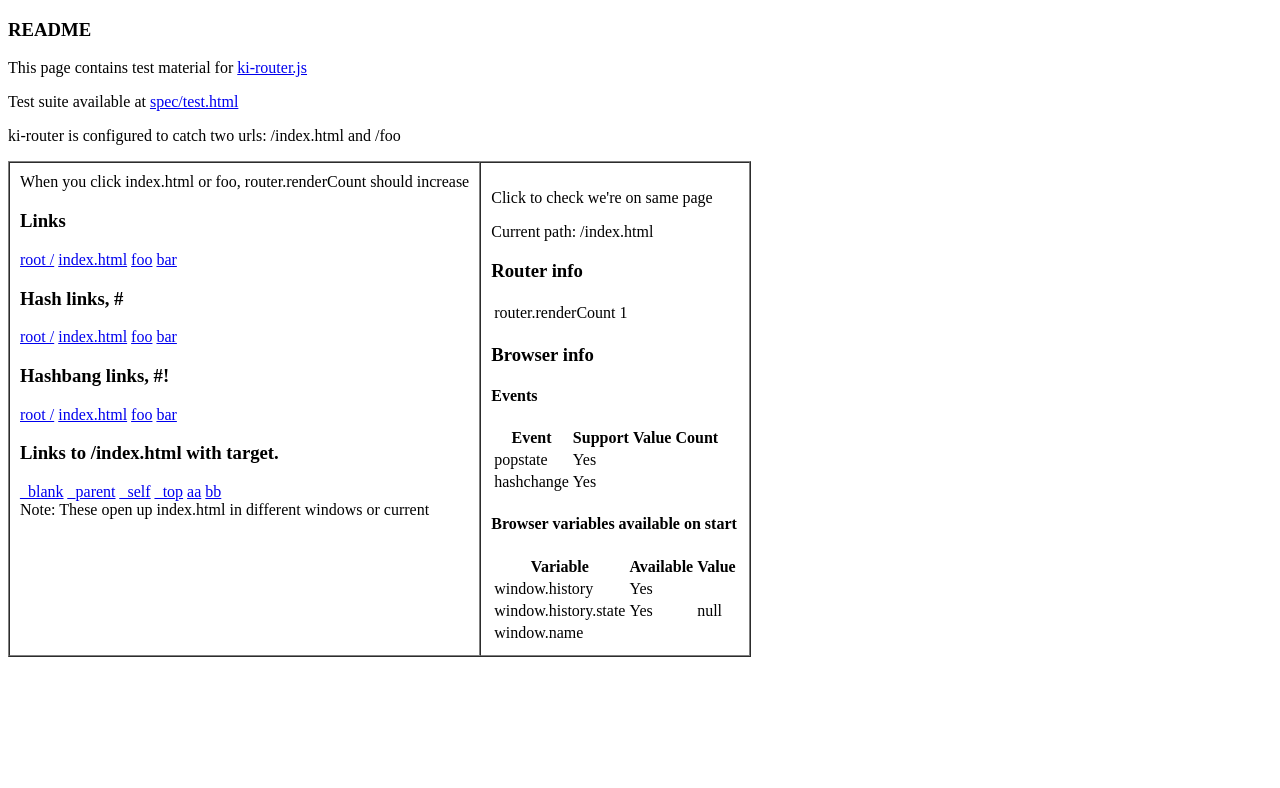
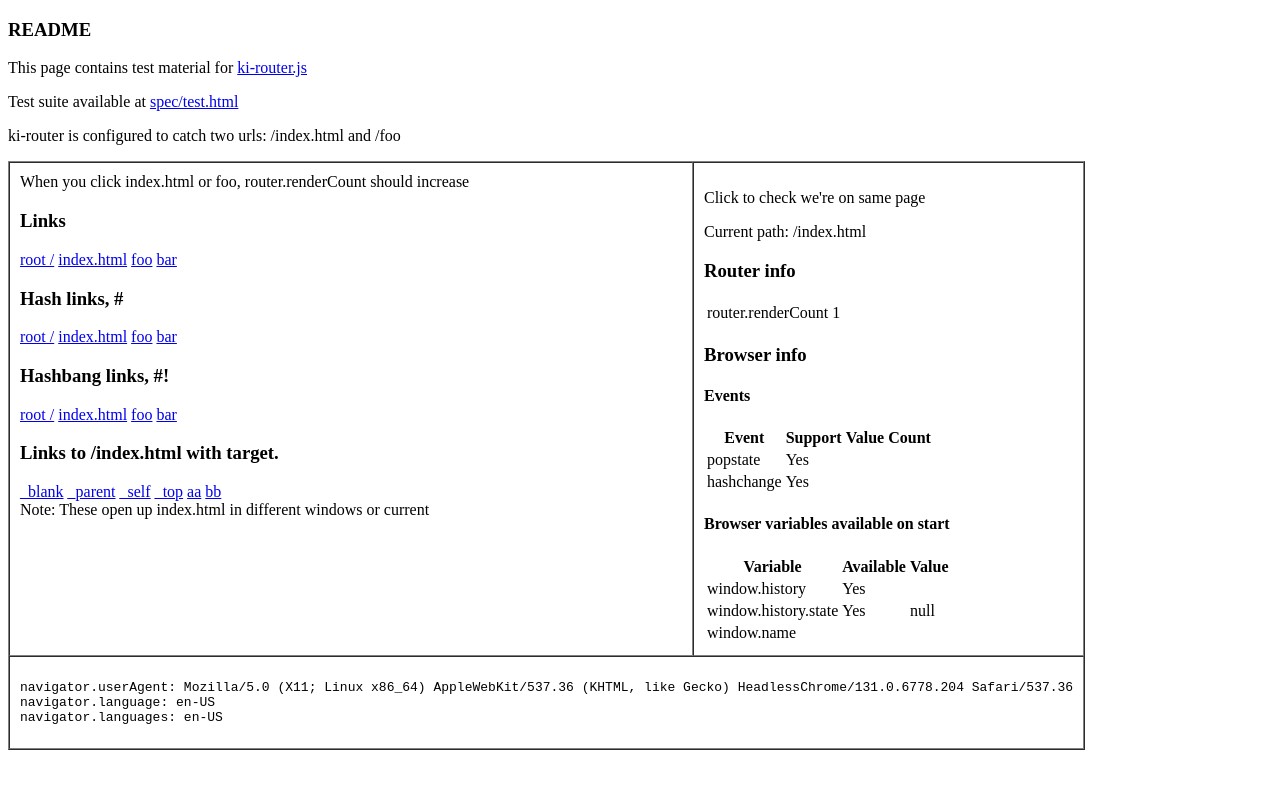
Before and after one commit to mikko-apo/ki-router.js, a website: page index.html in a window 1280 px wide. Drawn offline with Linux system fonts and the light colour scheme.

Commit message:
updated README.md

```diff
--- a/index.html
+++ b/index.html
@@ -110,6 +110,11 @@
 
         </td>
     </tr>
+    <tr>
+        <td colspan="2">
+            <pre id="navigator.txt"></pre>
+        </td>
+    </tr>
 </table>
 
 <script type="text/javascript" src="dist/ki-router.js"></script>
@@ -132,6 +137,11 @@
         }
     }
     setText("window.name", window.name);
+    setText("navigator.txt", [
+        "navigator.userAgent: " + navigator.userAgent,
+        "navigator.language: " + navigator.language,
+        "navigator.languages: " + navigator.languages
+    ].join("\n"));
 
     var router = KiRouter.router();
 
@@ -147,19 +157,16 @@
         hashchangecount += 1;
         setText('hashchange.count', hashchangecount);
     });
-
-    var renderCount = 0;
-    router.addPostExecutionListener(function() {
-        setText("routerRenderCount", router.renderCount);
-    })
-
-    router.hashBaseUrl = "/index.html";
     router.add("/index.html", function (params) {
         return set(this.path)
     });
     router.add("/foo", function (params) {
         return set(this.path)
     });
+    router.addPostExecutionListener(function () {
+        setText("routerRenderCount", router.renderCount);
+    })
+    router.hashBaseUrl = "/index.html";
     router.debug = true;
     //    router.pushStateSupport = false;
     router.transparentRouting();
```
Also changed, not shown: README.md.
